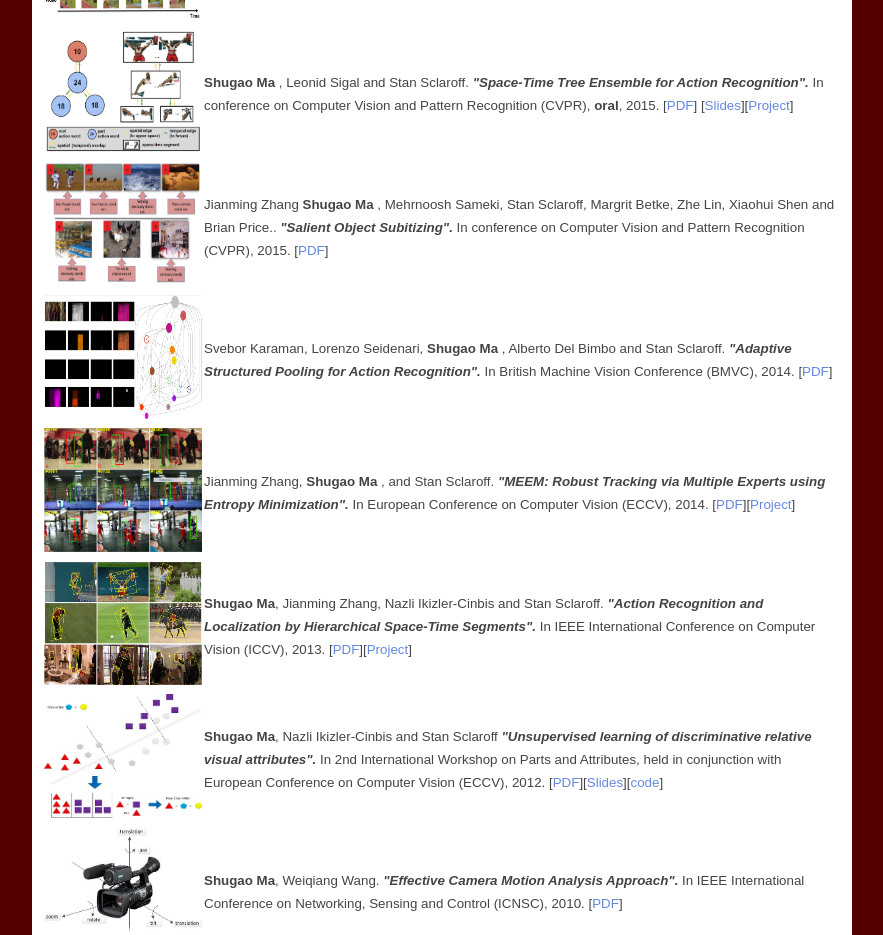
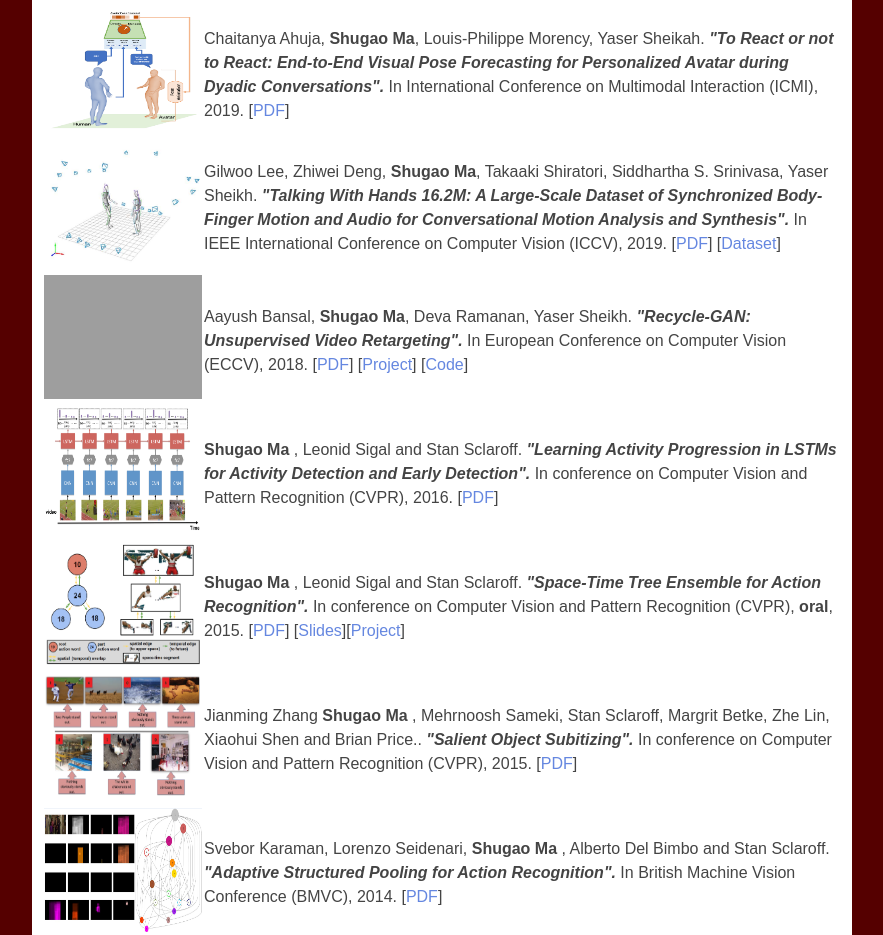
Before and after one commit to shugaoma/shugaoma.github.io, a plain HTML site: page index.html in a window 1280 px wide. Shown: the part 1614-2549 px from the top of the page, without its empty margins (198-1081 px from the left). Drawn offline with Linux system fonts and the light colour scheme; grey boxes are pictures that could not be loaded; files whose address does not match are found by name.

Commit message:
Updated with new publications

```diff
--- a/index.html
+++ b/index.html
@@ -20,16 +20,16 @@ p.big {
 
 <body>
 
-<div id="wrap" style="width: 500; height: 800">
+<div id="wrap" style="width: 800; height: 1200">
 
 <table width="450" border="0">
   <tbody>
     <tr>
-      <td><img src="shugao1.jpg" width="180"> </td>
+      <td><img src="fb_rl-273-smaller.jpg" width="240"> </td>
 	  <td><h1> </h1> <br \><h1>Shugao Ma</h1> </br>
-	  <b> Research Scientist <a href="CV-20170311.pdf">[CV]</a> </b> <br \>
-      <b> Oculus Research, Facebook </b> <br \>
-	  <font size="2"> Email: shugao.ma -at- oculus.com <br \> </font>
+	  <b> Research Scientist <a href="ShugaoMa.pdf">[CV]</a> </b> <br \>
+      <b> Facebook Reality Labs</b> <br \>
+	  <font size="2"> Email: shugao -at- fb.com <br \> </font>
       </td>
     </tr>
   </tbody>
@@ -37,13 +37,13 @@ p.big {
 <br>
 
 <h2><span lang="en-us">About</span></h2>
-<span lang="en-us">I am a research scientist at the Oculus Research Pittsburgh. Before this occupation,  I graduated with Ph.D.
-	degree from the Computer Science Department of Boston University, during which I was in the <a
-href="http://www.cs.bu.edu/groups/ivc"> Image and Video Computing (IVC) </a> group, advised by Prof. <a href="http://www.cs.bu.edu/~sclaroff/">Stan Sclaroff </a>. My research interest is in computer vision and machine learning, with a focus on human action recognition in videos and images. From 2006 to 2009, I worked on computer vision with Prof. Weiqiang Wang in the <a href="http://www.jdl.ac.cn/"> JDL </a> in the Chinese Academy of Sciences, where I received my Master's degree. In 2006, I received Bachelor's Degree in Software Engineering from the Fudan University (China) and also Bachelor's Degree in Computer Sciences from the University College Dublin (Ireland).
+<span lang="en-us">I am a research scientist at the Facebook Reality Labs (FRL) Pittsburgh. Before joining FRL, I achieved my Ph.D degree in the Computer Science Department of Boston University,
+during which I was in the <a href="http://www.cs.bu.edu/groups/ivc"> Image and Video Computing (IVC) </a> group, advised by Prof. <a href="http://www.cs.bu.edu/~sclaroff/">Stan Sclaroff </a>. From 2006 to 2009, I worked on computer vision with Prof. Weiqiang Wang in the <a href="http://www.jdl.ac.cn/"> JDL </a> in the Chinese Academy of Sciences, where I received my Master's degree. In 2006, I received Bachelor's Degree in Software Engineering from the Fudan University (China) and also Bachelor's Degree in Computer Sciences from the University College Dublin (Ireland).
 <br />
 
 <h2><span lang="en-us">News</span></h2>
 <ul>
+  <li> We released the large scale motion captured social interaction dataset <a href = "https://github.com/facebookresearch/TalkingWithHands32M">TalkingWithHands32M</a> </li>
 	<li>Two IJCV journal papers and one Pattern Recognition journal paper are published in Spring of 2017. </li>
 <li>We release the large scale web action image datasets <a href="http://cs-people.bu.edu/sbargal/BU-action"> BU101 and BU203 </a>.</li>
 <li>One new paper accepted in CVPR 2016 on the topic of LSTM model for activity detection and early detection.</li>
@@ -106,11 +106,52 @@ href="http://www.cs.bu.edu/groups/ivc"> Image and Video Computing (IVC) </a> gro
     <table width="100%" border="0" dir="ltr" id="table2">
       <tbody>
 		<tr>
+          <td dir="ltr"><img src="ReactiveHello/ReactiveHello.png" width="158"
+          height="124"></td>
+          <td dir="ltr"><p style="margin-top: 4pt; margin-bottom: 4pt;"
+            dir="ltr"><span
+            style="font-size: 12pt"> Chaitanya Ahuja, <b>Shugao Ma</b>, Louis-Philippe Morency, Yaser Sheikah.
+          <b><em>"To React or not to React: End-to-End Visual Pose Forecasting for Personalized Avatar during Dyadic Conversations". </em></b>
+          In International Conference on Multimodal Interaction (ICMI), 2019.
+          [<a href = "https://arxiv.org/pdf/1910.02181.pdf">PDF</a>]
+					</p>
+          </td>
+        </tr>
+
+		<tr>
+          <td dir="ltr"><img src="TalkingWithHands/TalkingWithHands.png" width="158"
+          height="124"></td>
+          <td dir="ltr"><p style="margin-top: 4pt; margin-bottom: 4pt;"
+            dir="ltr"><span
+            style="font-size: 12pt"> Gilwoo Lee, Zhiwei Deng, <b>Shugao Ma</b>, Takaaki Shiratori, Siddhartha S. Srinivasa, Yaser Sheikh.
+          <b><em>"Talking With Hands 16.2M: A Large-Scale Dataset of Synchronized Body-Finger Motion and Audio for Conversational Motion Analysis and Synthesis". </em></b>
+          In IEEE International Conference on Computer Vision (ICCV), 2019.
+          [<a href = "https://openaccess.thecvf.com/content_ICCV_2019/papers/Lee_Talking_With_Hands_16.2M_A_Large-Scale_Dataset_of_Synchronized_Body-Finger_ICCV_2019_paper.pdf">PDF</a>]
+          [<a href = "https://github.com/facebookresearch/TalkingWithHands32M">Dataset</a>]
+					</p>
+          </td>
+        </tr>
+
+		<tr>
+          <td dir="ltr"><img src="ReCycleGAN/recycle-GAN.png" width="158"
+          height="124"></td>
+          <td dir="ltr"><p style="margin-top: 4pt; margin-bottom: 4pt;"
+            dir="ltr"><span
+            style="font-size: 12pt"> Aayush Bansal, <b>Shugao Ma</b>, Deva Ramanan, Yaser Sheikh.
+     <b><em>"Recycle-GAN: Unsupervised Video Retargeting". </em></b>
+          In European Conference on Computer Vision (ECCV), 2018.
+          [<a href = "ReCycleGAN/recycle_GAN">PDF</a>]
+          [<a href = "https://www.cs.cmu.edu/~aayushb/Recycle-GAN/">Project</a>]
+          [<a href = "https://github.com/aayushbansal/Recycle-GAN">Code</a>]
+					</p>
+          </td>
+        </tr>
+		<tr>
           <td dir="ltr"><img src="lstm/model.png" width="158"
           height="124"></td>
           <td dir="ltr"><p style="margin-top: 4pt; margin-bottom: 4pt;"
             dir="ltr"><span
-            style="font-size: 10pt"> <b> Shugao Ma </b>, Leonid Sigal and Stan Sclaroff.
+            style="font-size: 12pt"> <b> Shugao Ma </b>, Leonid Sigal and Stan Sclaroff.
      <b><em>"Learning Activity Progression in LSTMs for Activity Detection and Early Detection". </em></b>
           In conference on Computer Vision and Pattern Recognition (CVPR), 2016.
           [<a href = "lstm/cvpr16-learning-activity.pdf">PDF</a>]
@@ -125,7 +166,7 @@ href="http://www.cs.bu.edu/groups/ivc"> Image and Video Computing (IVC) </a> gro
           height="124"></td>
           <td dir="ltr"><p style="margin-top: 4pt; margin-bottom: 4pt;"
             dir="ltr"><span
-            style="font-size: 10pt"> <b> Shugao Ma </b>, Leonid Sigal and Stan Sclaroff.
+            style="font-size: 12pt"> <b> Shugao Ma </b>, Leonid Sigal and Stan Sclaroff.
      <b><em>"Space-Time Tree Ensemble for Action Recognition". </em></b>
           In conference on Computer Vision and Pattern Recognition (CVPR), <b>oral</b>, 2015. [<a href = "STTree/space-time-tree.pdf">PDF</a>] [<a href = "STTree/cvpr15_presentation.pptx">Slides</a>][<a href="STTree/STTree.html">Project</a>]</p>
           </td>
@@ -136,7 +177,7 @@ href="http://www.cs.bu.edu/groups/ivc"> Image and Video Computing (IVC) </a> gro
           height="124"></td>
           <td dir="ltr"><p style="margin-top: 4pt; margin-bottom: 4pt;"
             dir="ltr"><span
-            style="font-size: 10pt"> Jianming Zhang <b> Shugao Ma </b>, Mehrnoosh Sameki, Stan Sclaroff, Margrit Betke, Zhe Lin, Xiaohui Shen  and Brian Price..
+            style="font-size: 12pt"> Jianming Zhang <b> Shugao Ma </b>, Mehrnoosh Sameki, Stan Sclaroff, Margrit Betke, Zhe Lin, Xiaohui Shen  and Brian Price..
      <b><em>"Salient Object Subitizing". </em></b>
           In conference on Computer Vision and Pattern Recognition (CVPR), 2015. [<a href = "Subitizing/SOS_preprint.pdf">PDF</a>]</p>
           </td>
@@ -147,7 +188,7 @@ href="http://www.cs.bu.edu/groups/ivc"> Image and Video Computing (IVC) </a> gro
           height="124"></td>
           <td dir="ltr"><p style="margin-top: 4pt; margin-bottom: 4pt;"
             dir="ltr"><span
-            style="font-size: 10pt"> Svebor Karaman, Lorenzo Seidenari, <b> Shugao Ma </b>, Alberto Del Bimbo and Stan Sclaroff.
+            style="font-size: 12pt"> Svebor Karaman, Lorenzo Seidenari, <b> Shugao Ma </b>, Alberto Del Bimbo and Stan Sclaroff.
      <b><em>"Adaptive Structured Pooling for Action Recognition". </em></b>
           In British Machine Vision Conference (BMVC), 2014. [<a href="http://www.micc.unifi.it/publications/2014/KSMSD14/adaptive-structured-pooling-camera-ready.pdf">PDF</a>]</p>
           </td>
@@ -158,7 +199,7 @@ href="http://www.cs.bu.edu/groups/ivc"> Image and Video Computing (IVC) </a> gro
           height="124"></td>
           <td dir="ltr"><p style="margin-top: 4pt; margin-bottom: 4pt;"
             dir="ltr"><span
-            style="font-size: 10pt"> Jianming Zhang, <b> Shugao Ma </b>, and Stan Sclaroff.
+            style="font-size: 12pt"> Jianming Zhang, <b> Shugao Ma </b>, and Stan Sclaroff.
      <b><em>"MEEM: Robust Tracking via Multiple Experts using Entropy Minimization". </em></b>
 In European Conference on Computer Vision (ECCV), 2014.
 [<a href="http://cs-people.bu.edu/jmzhang/MEEM/MEEM-eccv-preprint.pdf">PDF</a>][<a href="http://cs-people.bu.edu/jmzhang/MEEM/MEEM.html">Project</a>]</p>
@@ -170,7 +211,7 @@ In European Conference on Computer Vision (ECCV), 2014.
           height="124"></td>
           <td dir="ltr"><p style="margin-top: 4pt; margin-bottom: 4pt;"
             dir="ltr"><span
-            style="font-size: 10pt"><b>Shugao Ma</b>, Jianming Zhang, Nazli Ikizler-Cinbis and Stan Sclaroff.
+            style="font-size: 12pt"><b>Shugao Ma</b>, Jianming Zhang, Nazli Ikizler-Cinbis and Stan Sclaroff.
      <b><em>"Action Recognition and Localization by Hierarchical Space-Time Segments". </em></b>
 In IEEE International Conference on Computer Vision (ICCV), 2013.
 [<a href="STSegments/iccv2013_preprint_shugao.pdf">PDF</a>][<a href="STSegments/STSegments.html">Project</a>]</p>
@@ -182,7 +223,7 @@ In IEEE International Conference on Computer Vision (ICCV), 2013.
           height="124"></td>
           <td dir="ltr"><p style="margin-top: 4pt; margin-bottom: 4pt;"
             dir="ltr"><span
-            style="font-size: 10pt"><b>Shugao Ma</b>, Nazli Ikizler-Cinbis and Stan Sclaroff
+            style="font-size: 12pt"><b>Shugao Ma</b>, Nazli Ikizler-Cinbis and Stan Sclaroff
  	   <b><em>"Unsupervised learning of discriminative relative visual attributes". </em></b>
 In 2nd International Workshop on Parts and Attributes, held in conjunction with European Conference on Computer Vision (ECCV), 2012.
 [<a href="eccv2012_PnA_shugao.pdf">PDF</a>][<a href="ECCV_PnA_slices_Shugao.pdf">Slides</a>][<a href="attribute/down_stsegments.php?Down=attrlearner.m">code</a>]</p>
@@ -192,7 +233,7 @@ In 2nd International Workshop on Parts and Attributes, held in conjunction with
           <td dir="ltr"><img src="camera-motion.jpg" width="158" height="124"></td>
           <td dir="ltr"><p style="margin-top: 4pt; margin-bottom: 4pt;"
             dir="ltr"><em style="font-style: normal"><span
-            style="font-size: 10pt"><b>Shugao Ma</b>, Weiqiang Wang.
+            style="font-size: 12pt"><b>Shugao Ma</b>, Weiqiang Wang.
             <b><em>"Effective Camera Motion Analysis Approach". </em></b> In IEEE International Conference on Networking, Sensing and Control (ICNSC), 2010.
 <span lang="en-us"></span>[<a
             href="icnsc2010_shugao.pdf">PDF</a>]</span></em></p>
@@ -202,7 +243,7 @@ In 2nd International Workshop on Parts and Attributes, held in conjunction with
           <td dir="ltr"><img src="scene-classify.jpg" width="158" height="124"></td>
           <td dir="ltr"><p style="margin-top: 4pt; margin-bottom: 4pt;"
             dir="ltr"><em style="font-style: normal"><span
-            style="font-size: 10pt"><b>Shugao Ma</b>, Weiqiang Wang, Shuqiang Jiang, Qingming Huang, Wen Gao.
+            style="font-size: 12pt"><b>Shugao Ma</b>, Weiqiang Wang, Shuqiang Jiang, Qingming Huang, Wen Gao.
             <b><em>"Effective Scene Matching with Local
 Feature Representatives". </em></b> In International Conference on Pattern Recognition (ICPR), 2008
 <span lang="en-us"></span>[<a
```
Also changed, not shown: ReactiveHello/ReactiveHello.png (added), TalkingWithHands/TalkingWithHands.png (added), fb_rl-273-smaller.jpg (added), 4 other files.
